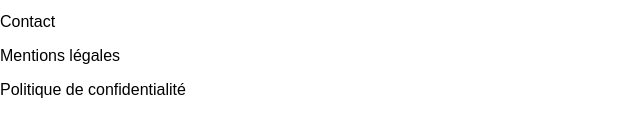
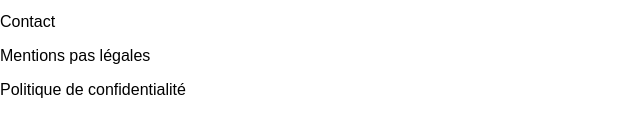
Before and after one commit to ElisaMonnard/exercice-landing-page, a plain HTML site: page index.html in a window 1280 px wide. Shown: the part 2310-2447 px from the top of the page, 0-640 px from the left. Drawn offline with Linux system fonts and the light colour scheme; a web font is replaced by a local one.

Commit message:
pas legales

```diff
--- a/index.html
+++ b/index.html
@@ -113,7 +113,7 @@
         <p>A propos</p>
         <p>FAQ</p>
         <p>Contact</p>
-        <p>Mentions légales</p>
+        <p>Mentions pas légales</p>
         <p>Politique de confidentialité</p>
       </div>
       <div class="reseaux">
```
